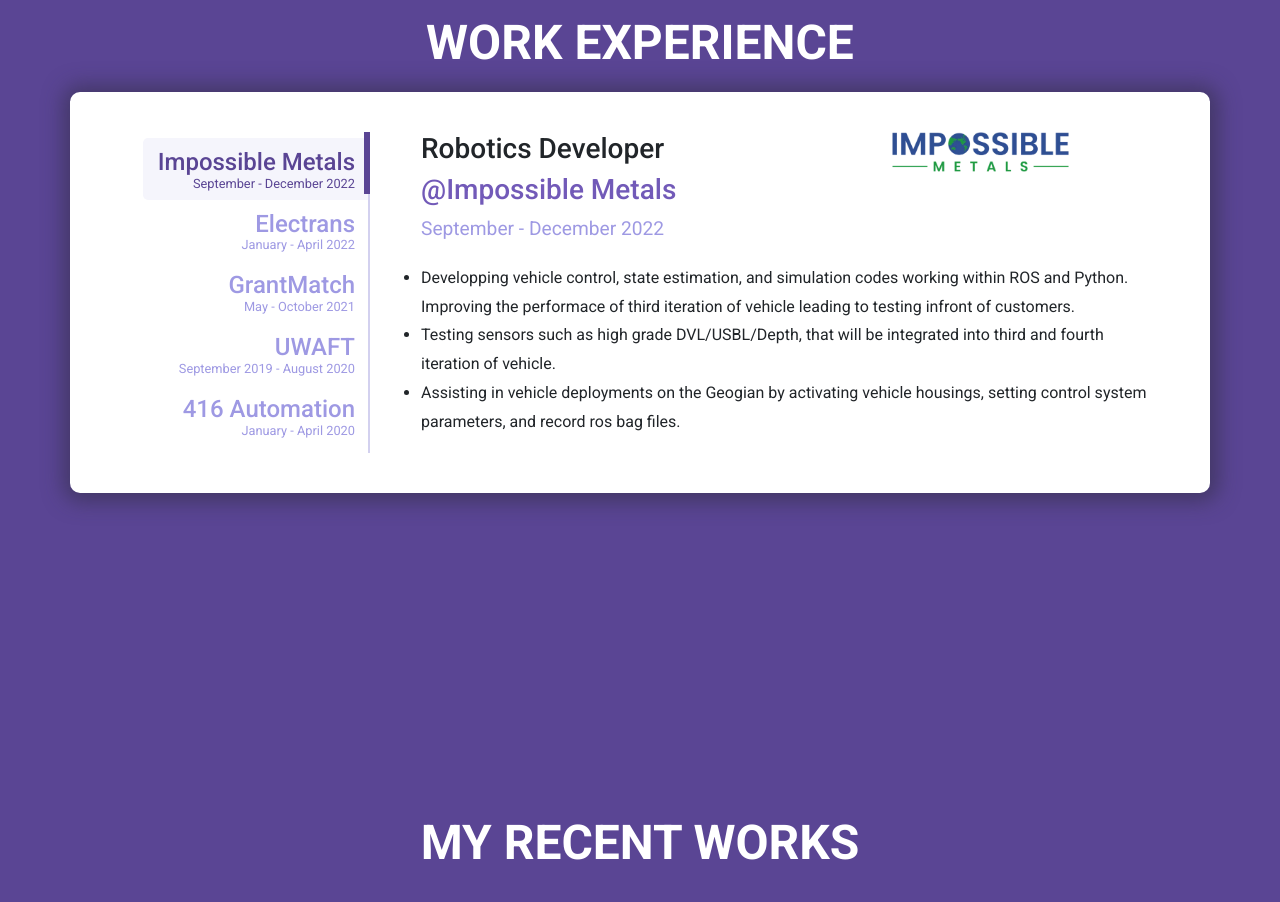
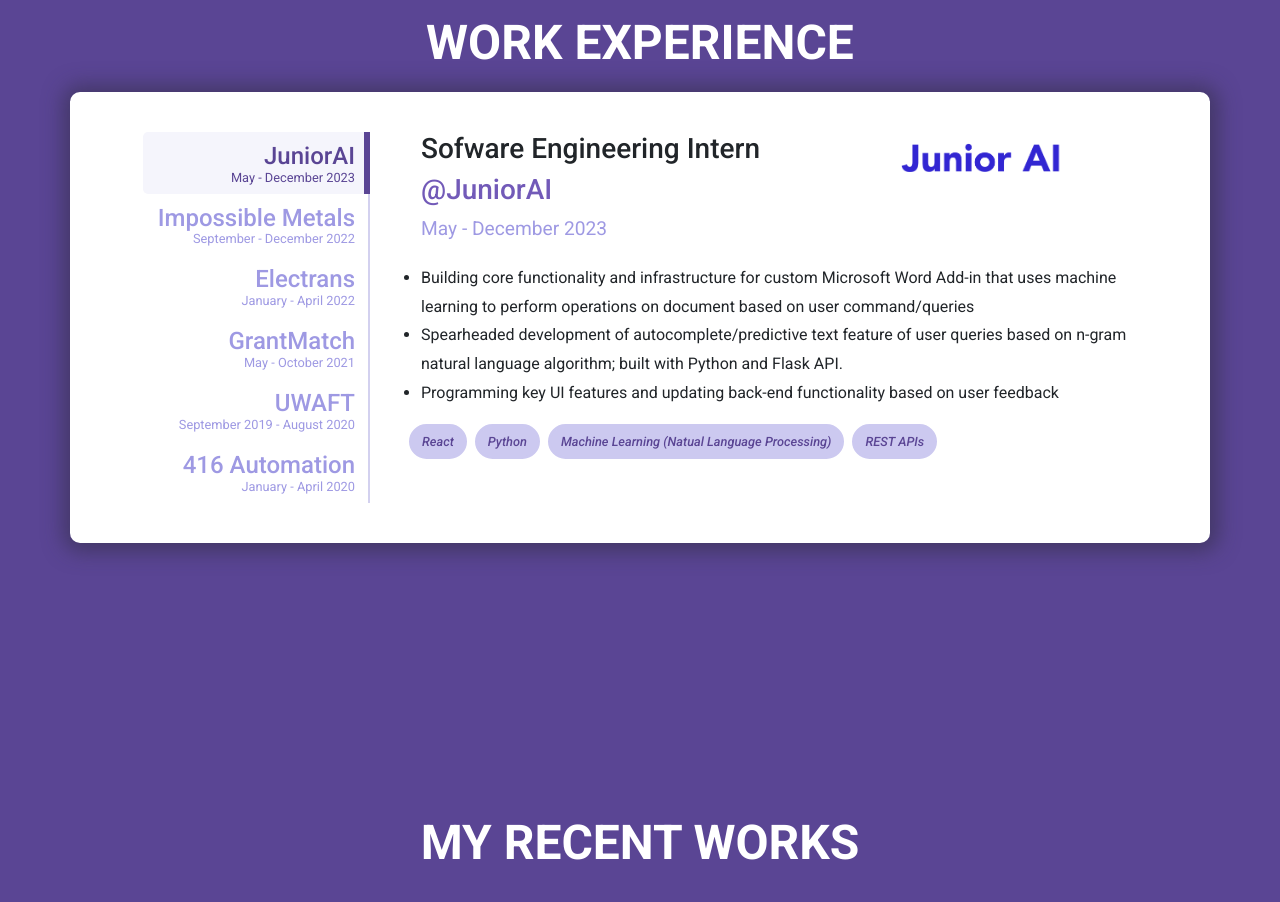
Before and after one commit to adamiantorno/Web-Portfolio, a React (Create React App) app: page / in a window 1280 px wide. Shown: the part 2440-3342 px from the top of the page. Built offline with nearby package versions, Linux system fonts and the light colour scheme.

Commit message:
Add Junior AI to Experience

```diff
--- a/src/components/project-card/ProjectCard.jsx
+++ b/src/components/project-card/ProjectCard.jsx
@@ -1,7 +1,10 @@
+// Software Developed by Adam Iantorno for Portfolio Website 2024
+
 import React, { useState } from 'react';
-import { Modal, Button, Col } from 'react-bootstrap';
+import { Modal, Button } from 'react-bootstrap';
 
 import { motion } from 'framer-motion';
+
 
 export default function ProjectCard({ key, item }) {
   const [show, setShow] = useState(false);
--- a/src/pages/experience/Experience.jsx
+++ b/src/pages/experience/Experience.jsx
@@ -85,6 +85,13 @@
                                         </ul>
                                     </Col>
                                 </Row>
+                                <Row className='job-tags'>
+                                    <ul>
+                                        {item.techonologies.map((tech) => (
+                                            <li>{tech}</li>
+                                        ))}
+                                    </ul>
+                                </Row>
                             </Container>
                         ))}
                     </Col>
--- a/src/pages/experience/assets/expdata.js
+++ b/src/pages/experience/assets/expdata.js
@@ -3,10 +3,25 @@
 import GrantMatchLogo from './logos/GrantmatchLogo.png'
 import UwaftLogo from './logos/UwaftLogo.jpg'
 import FLogo from './logos/416Logo.jpg'
+import JuniorAILogo from "./logos/JuniorAILogo.png"
 
 const ExpData = [
     {
         id: 0,
+        company: 'JuniorAI',
+        title: 'Sofware Engineering Intern',
+        period: 'May - December 2023',
+        link: 'https://www.getjuniorai.com',
+        img: JuniorAILogo,
+        desc: [
+        'Building core functionality and infrastructure for custom Microsoft Word Add-in that uses machine learning to perform operations on document based on user command/queries',
+        'Spearheaded development of autocomplete/predictive text feature of user queries based on n-gram natural language algorithm; built with Python and Flask API.',
+        'Programming key UI features and updating back-end functionality based on user feedback',
+        ],
+        techonologies: ['React', 'Python', 'Machine Learning (Natual Language Processing)', 'REST APIs'],
+    },
+    {
+        id: 1,
         company: "Impossible Metals",
         title: "Robotics Developer",
         period: "September - December 2022",
@@ -19,7 +34,7 @@
 
     },
     {
-        id: 1,
+        id: 2,
         company: "Electrans",
         title: "Mechatronics Engineer",
         period: "January - April 2022",
@@ -32,7 +47,7 @@
         techonologies: ['Solidworks', 'Arduino & C++', 'Circuit Maker']
     },
     {
-        id: 2,
+        id: 3,
         company: "GrantMatch",
         title: "Junior Software Engineer",
         period: "May - October 2021",
@@ -44,7 +59,7 @@
         techonologies: ['Python (Django)', 'VueJS', 'SQL']
     },
     {
-        id: 3,
+        id: 4,
         company: "UWAFT",
         title: "Sensor Diagnostics Team Lead",
         period: "September 2019 - August 2020",
@@ -56,7 +71,7 @@
         techonologies: ['C++', 'ROS']
     },
     {
-        id: 4,
+        id: 5,
         company: "416 Automation",
         title: "Quality Assurance Engineer",
         period: "January - April 2020",
--- a/src/pages/experience/experience.scss
+++ b/src/pages/experience/experience.scss
@@ -80,7 +80,7 @@
         right: 0;
         z-index: 10;
         width: 6px;
-        height: 19.5%;
+        height: 62px;
         background: $primary-colour-1;
         transition: transform 0.25s cubic-bezier(0.645, 0.045, 0.355, 1);
         transition-delay: 0.1s;
@@ -143,6 +143,14 @@
 
         @media screen and (max-width: $mobile-width) {
             transform: translateX(calc($exp-highlight-width*4));
+        }
+    }
+
+    &-h-5 {
+        transform: translateY(calc($exp-highlight-height*5));
+
+        @media screen and (max-width: $mobile-width) {
+            transform: translateX(calc($exp-highlight-width*5));
         }
     }
 }
@@ -224,6 +232,34 @@
 
     }
 
+    &-tags {
+        display: flex;
+        flex-direction: row;
+
+        ul {
+            list-style: none;
+            padding: 0;
+            margin: 0;
+
+            li {
+                float: left;
+                display: block;
+                padding: 5px 10px;
+                margin-right: 0.5rem;
+                border: 3px solid $primary-colour-4;
+                border-radius: 2em;
+                background-color: $primary-colour-4;
+                color: $primary-colour-1;
+                font-weight: 500;
+                font-size: 0.8rem;
+                font-style: italic;
+
+            }
+
+        }
+
+    }
+
     @keyframes scale-display {
         0% {
             opacity: 0;
--- a/src/scss/_variables.scss
+++ b/src/scss/_variables.scss
@@ -1,3 +1,4 @@
+// Software Developed by Adam Iantorno for Portfolio Website 2024
 
 $primary-colour-1: #5a4594;
 $primary-colour-2: #725ab8;
@@ -28,7 +29,7 @@
 $exp-highlight-width-old: 227px;
 
 $exp-highlight-height: 62px;
-$exp-highlight-width: 130px;
+$exp-highlight-width: 228px;
 
 $mobile-width: 576px;
 $large-width: 992px;
```
Also changed, not shown: src/pages/experience/oldExperience.js (deleted, +0 -87 lines).
